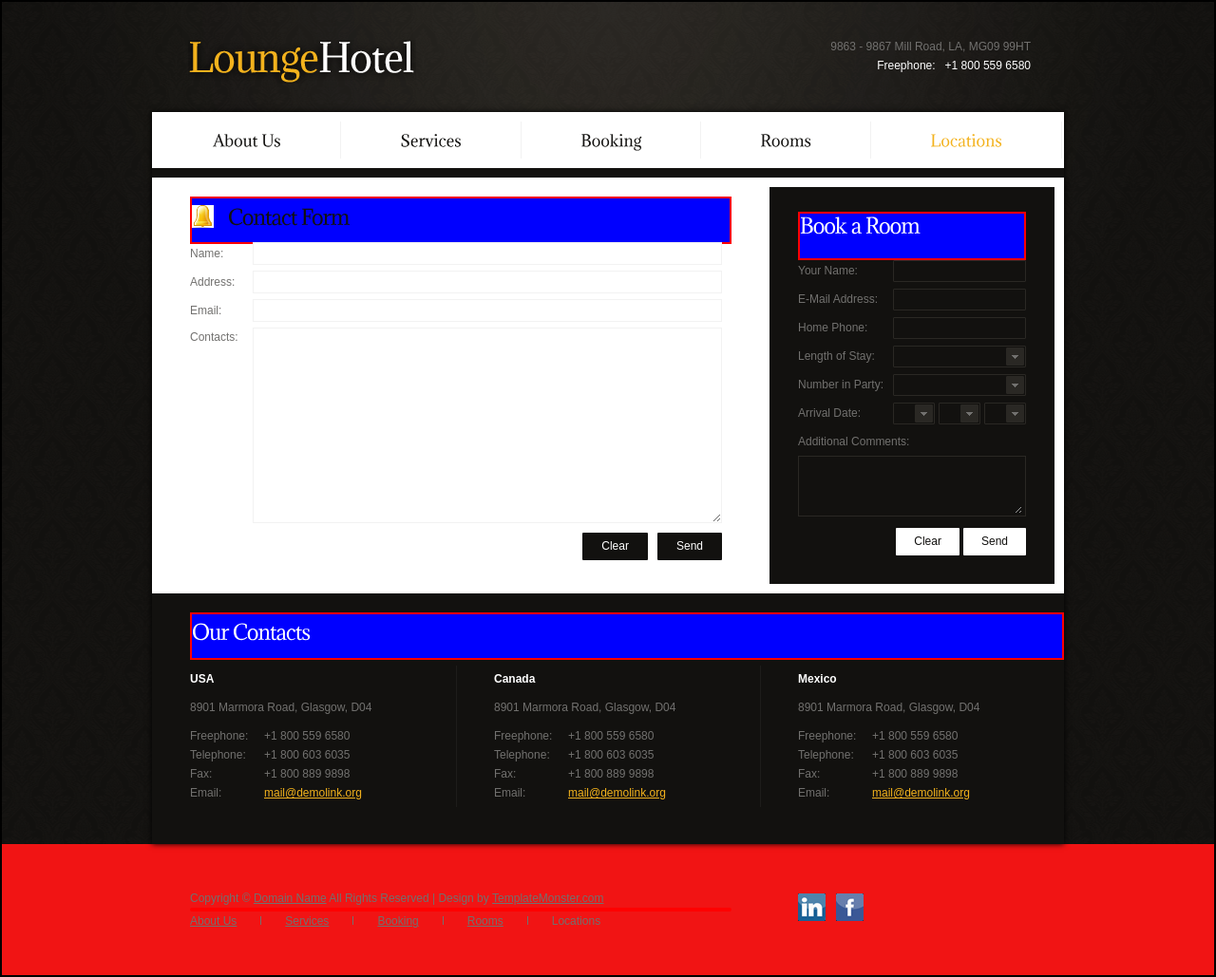
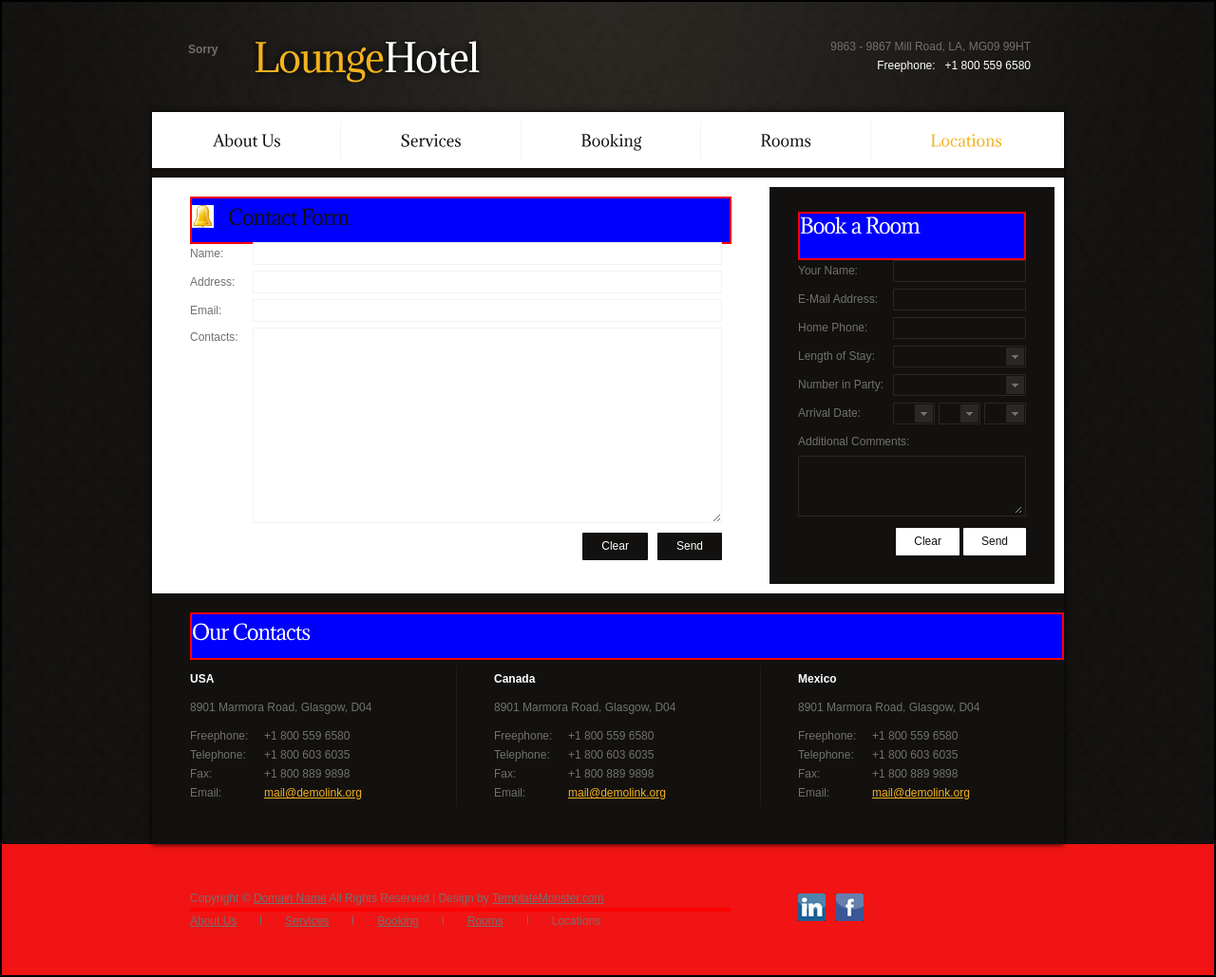
Before and after one commit to SurajRaul/DemoGit, a plain HTML site: page locations.html in a window 1280 px wide. Shown: the whole page at 95% size. Drawn offline with Linux system fonts and the light colour scheme.

Commit message:
location.html change

```diff
--- a/locations.html
+++ b/locations.html
@@ -22,6 +22,7 @@
 <div class="bg1">
   <div class="bg2">
     <div class="main">
+      <h1>Sorry</h1>
       <!-- header -->
       <header>
         <h1><a href="index.html" id="logo">LoungeHotel</a></h1>
```
